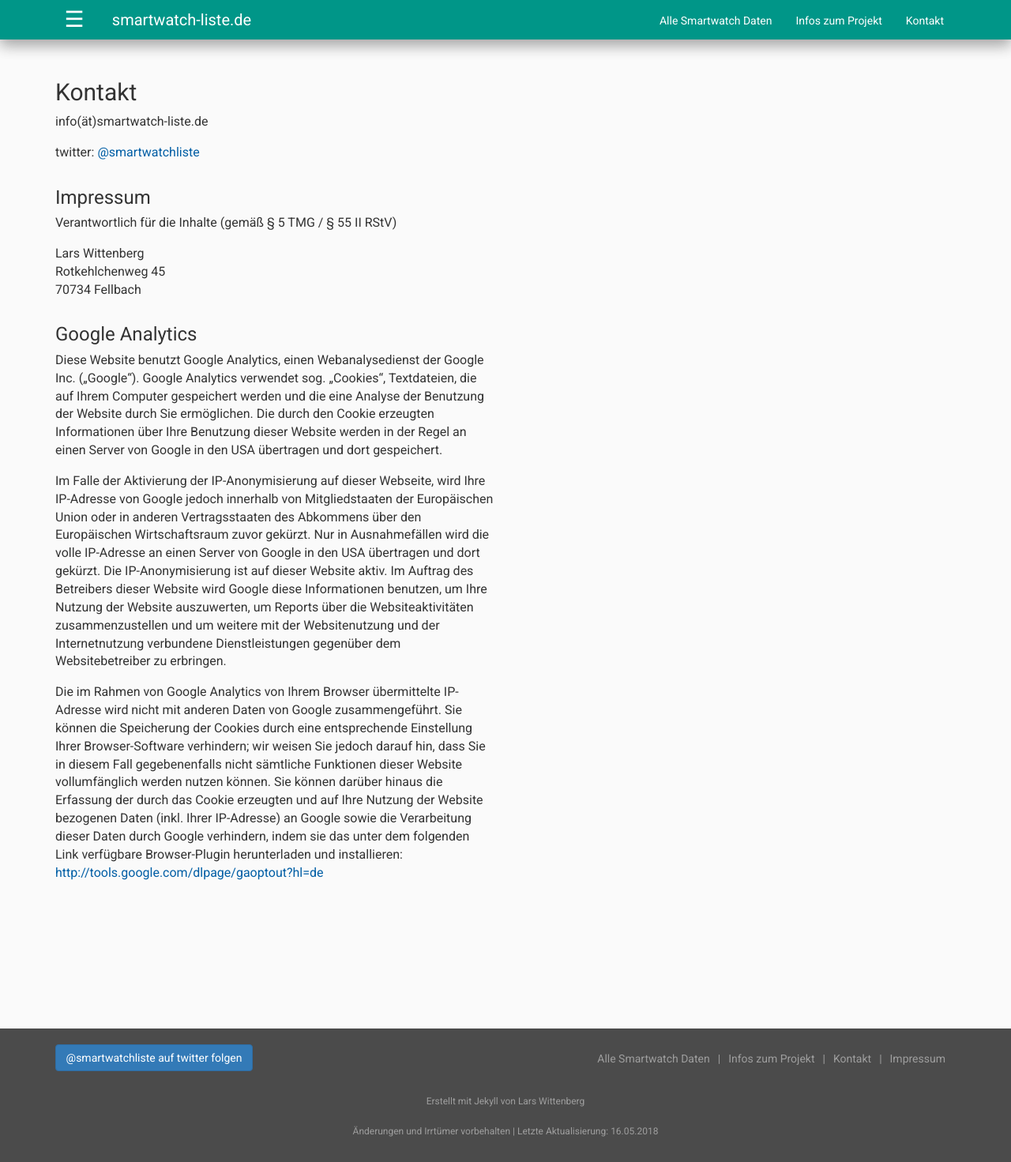
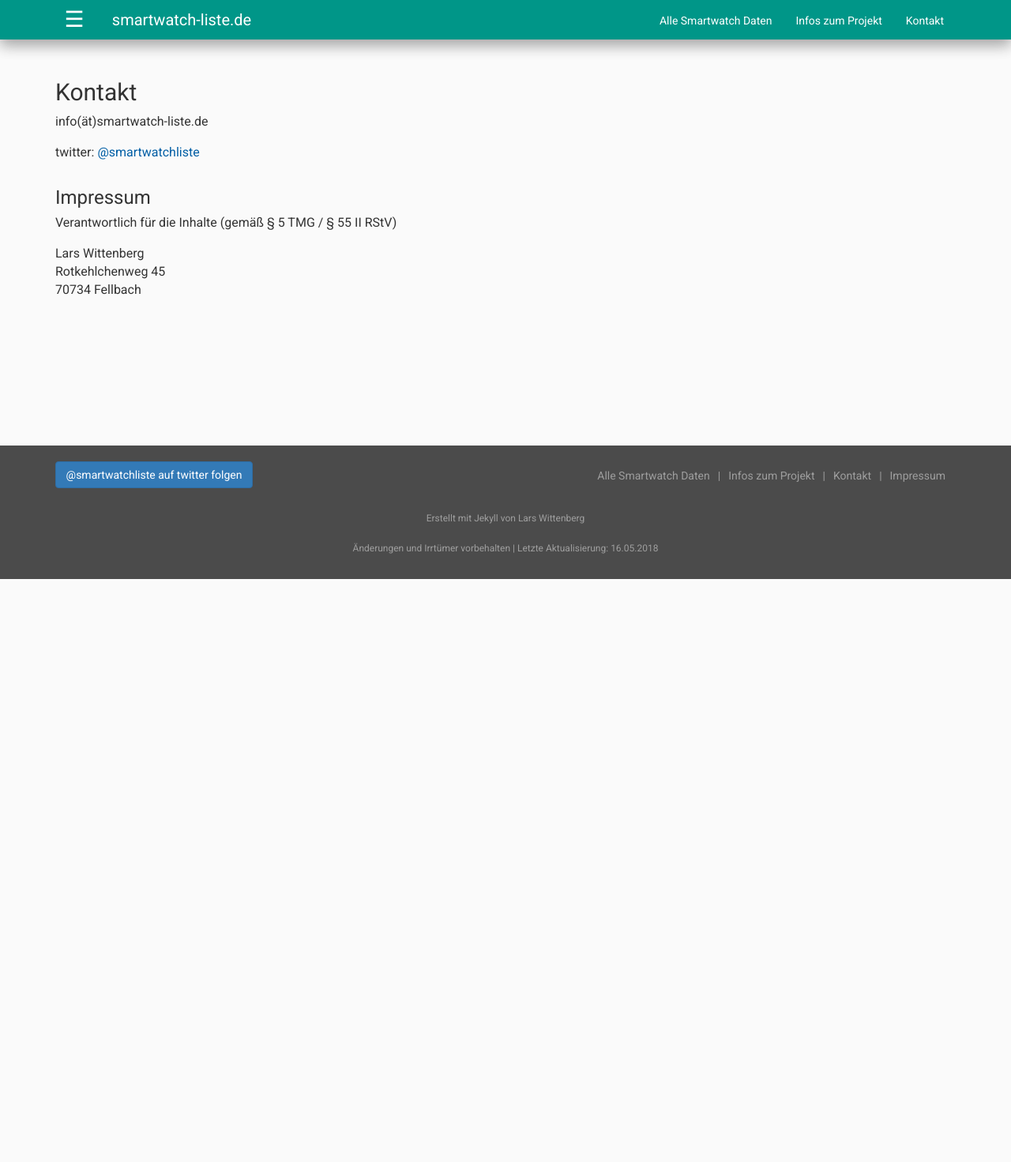
Before and after one commit to larswittenberg/smartwatch-liste, a Jekyll site: the page built from kontakt/index.md, in a window 1280 px wide. Shown: the whole page at 79% size. Built offline with Jekyll 4.4.1, drawn with Linux system fonts in a browser that asks for light colours; nearby versions of some CDN libraries.

Commit message:
Kontakt > Google Analytics Text gelöscht

```diff
--- a/kontakt/index.md
+++ b/kontakt/index.md
@@ -16,12 +16,3 @@ Verantwortlich für die Inhalte (gemäß § 5 TMG / § 55 II RStV)
 Lars Wittenberg \\
 Rotkehlchenweg 45 \\
 70734 Fellbach
-
-
-### Google Analytics
-
-Diese Website benutzt Google Analytics, einen Webanalysedienst der Google Inc. („Google“). Google Analytics verwendet sog. „Cookies“, Textdateien, die auf Ihrem Computer gespeichert werden und die eine Analyse der Benutzung der Website durch Sie ermöglichen. Die durch den Cookie erzeugten Informationen über Ihre Benutzung dieser Website werden in der Regel an einen Server von Google in den USA übertragen und dort gespeichert.
-
-Im Falle der Aktivierung der IP-Anonymisierung auf dieser Webseite, wird Ihre IP-Adresse von Google jedoch innerhalb von Mitgliedstaaten der Europäischen Union oder in anderen Vertragsstaaten des Abkommens über den Europäischen Wirtschaftsraum zuvor gekürzt. Nur in Ausnahmefällen wird die volle IP-Adresse an einen Server von Google in den USA übertragen und dort gekürzt. Die IP-Anonymisierung ist auf dieser Website aktiv. Im Auftrag des Betreibers dieser Website wird Google diese Informationen benutzen, um Ihre Nutzung der Website auszuwerten, um Reports über die Websiteaktivitäten zusammenzustellen und um weitere mit der Websitenutzung und der Internetnutzung verbundene Dienstleistungen gegenüber dem Websitebetreiber zu erbringen.
-
-Die im Rahmen von Google Analytics von Ihrem Browser übermittelte IP-Adresse wird nicht mit anderen Daten von Google zusammengeführt. Sie können die Speicherung der Cookies durch eine entsprechende Einstellung Ihrer Browser-Software verhindern; wir weisen Sie jedoch darauf hin, dass Sie in diesem Fall gegebenenfalls nicht sämtliche Funktionen dieser Website vollumfänglich werden nutzen können. Sie können darüber hinaus die Erfassung der durch das Cookie erzeugten und auf Ihre Nutzung der Website bezogenen Daten (inkl. Ihrer IP-Adresse) an Google sowie die Verarbeitung dieser Daten durch Google verhindern, indem sie das unter dem folgenden Link verfügbare Browser-Plugin herunterladen und installieren: [http://tools.google.com/dlpage/gaoptout?hl=de](http://tools.google.com/dlpage/gaoptout?hl=de)
```
